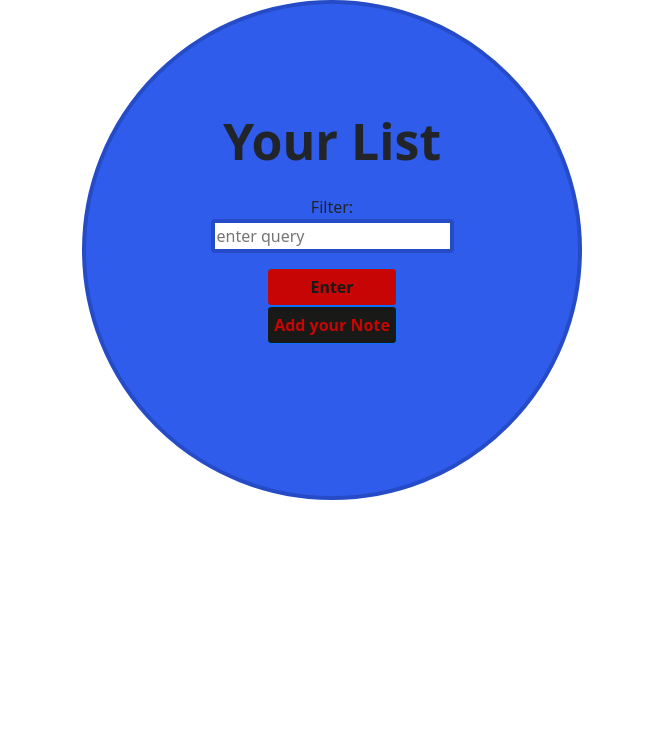
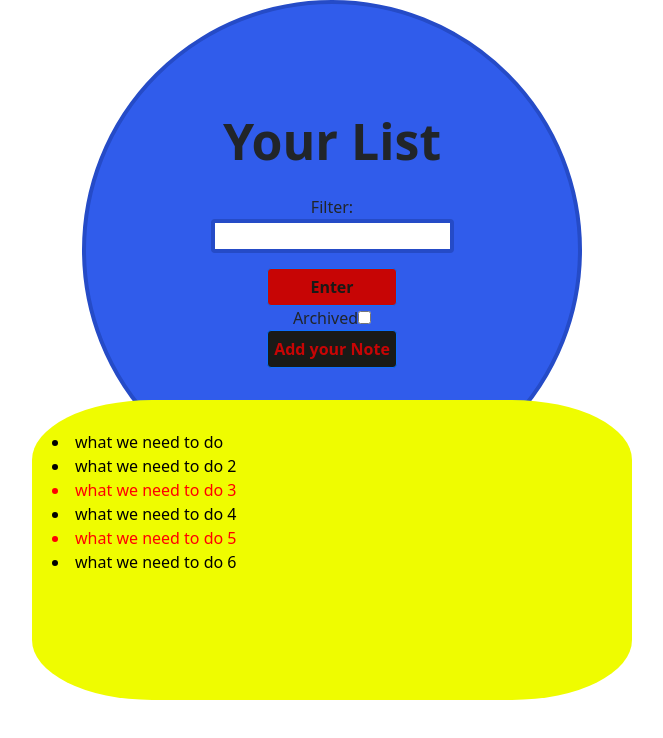
Before and after one commit to Sergey-Markov/todo-list-cibersec, a React (Create React App) app: page / in a window 1280 px wide. Shown: the top 738 px of the page, without its empty margins (308-971 px from the left). Built offline with nearby package versions, Linux system fonts and the light colour scheme.

Commit message:
add filter

```diff
--- a/src/App.js
+++ b/src/App.js
@@ -1,13 +1,15 @@
 // import "./App.css";
 import { useState } from "react";
 import FormModal from "./components/FormModal/FormModal";
-import { Homepage } from "./components/Hompage";
+import { Homepage } from "./components/Homepage";
 import { ListTodo } from "./components/ListTodo";
 
 // 1.сделать HomePage
 // 2.
 // 3.сделать роутер дом
 // 4.страница с логотипом фильтрацией и список туду
+// 5.filter checkbox: 1)complete and no filter
+//                    2)checkbox in todo complete and no
 
 function App() {
   const [show, setShow] = useState(false);
--- a/src/components/FormModal/FormModal.js
+++ b/src/components/FormModal/FormModal.js
@@ -21,13 +21,10 @@ export default function FormModal({ show, setShow }) {
   return (
     <>
       <Modal show={show} onHide={handleClose}>
-        {/* <Modal.Header className={s.modal_title} closeButton>
-          <Modal.Title className={s.modal_title}>Modal heading</Modal.Title>
-        </Modal.Header> */}
-        <div>
+        <div className={s.header_modal_field}>
           <h2 className={s.modalTitle}>Enter your Note</h2>
-          <button>
-            <BsXCircle />
+          <button className={s.btn_circle_close} onClick={handleClose}>
+            <BsXCircle className={s.bsXCircle} />
           </button>
         </div>
         <Modal.Body>
@@ -42,7 +39,8 @@ export default function FormModal({ show, setShow }) {
             />
 
             <label htmlFor="text">Text of Note</label>
-            <input
+            <textarea
+              className={s.form_text_input}
               id="text"
               name="text"
               type="text"
@@ -51,7 +49,7 @@ export default function FormModal({ show, setShow }) {
             />
           </form>
         </Modal.Body>
-        <Modal.Footer>
+        <Modal.Footer className={s.modal_footer}>
           <Button variant="secondary" onClick={handleClose}>
             Close
           </Button>
--- a/src/components/FormModal/FormModal.module.css
+++ b/src/components/FormModal/FormModal.module.css
@@ -4,7 +4,34 @@
   background-color: rgb(37, 75, 199);
   text-align: center;
 }
-/* .modal_title{
-    text-align: center;
-
-} */
+.header_modal_field {
+  position: relative;
+}
+.form_field {
+  display: flex;
+  flex-direction: column;
+}
+.form_text_input {
+  width: auto;
+  height: 100px;
+  word-wrap: break-word;
+}
+.btn_circle_close {
+  position: absolute;
+  top: 0;
+  right: 6px;
+  background: transparent;
+  border: none;
+}
+.bsXCircle {
+  color: rgb(239, 252, 0);
+}
+.bsXCircle:hover,
+.bsXCircle:focus {
+  color: red;
+  background-color: black;
+  border-radius: 50%;
+}
+.modal_footer {
+  background-color: rgb(239, 252, 0);
+}
--- a/src/components/ListTodo/ListTodo.js
+++ b/src/components/ListTodo/ListTodo.js
@@ -1,27 +1,67 @@
+import { Button } from "react-bootstrap";
+import { useFormik, Formik, Field, Form } from "formik";
 import s from "./ListTodo.module.css";
-import { Button } from "react-bootstrap";
+import { useState } from "react";
+
+const todosData = [
+  { id: 1, title: "what we need to do", completed: false },
+  { id: 2, title: "what we need to do 2 ", completed: false },
+  { id: 3, title: "what we need to do 3", completed: true },
+  { id: 4, title: "what we need to do 4 ", completed: false },
+  { id: 5, title: "what we need to do 5", completed: true },
+  { id: 6, title: "what we need to do 6", completed: false },
+];
 
 export default function ListTodo({ setShow }) {
+  const [todos, setTodos] = useState(todosData);
+
   const handleShow = () => setShow(true);
+  const formik = useFormik({
+    initialValues: {
+      filter: "",
+      isCompleted: false,
+    },
+    onSubmit: (values) => {
+      console.log(values);
+      console.log(todos);
+    },
+    onChange: (values) => {
+      const completedTodo = todos.filter(
+        (todo) => todo.completed === values.isCompleted
+      );
+      setTodos(completedTodo);
+    },
+  });
 
   return (
     <div className={s.field}>
       <div className={s.field_title}>
-        <p className={s.title_filter}>Your List</p>
-        <form onSubmit="">
+        <p className={s.title_field}>Your List</p>
+        <form className={s.form_field} onSubmit={formik.handleSubmit}>
+          <label htmlFor="filter" className={s.filter_title}>
+            Filter:
+          </label>
+          <input
+            className={s.filter_input}
+            id="filter"
+            name="filter"
+            type="filter"
+            onChange={formik.handleChange}
+            value={formik.values.filter}
+          />
+          <Button type="submit" className={s.filter_btn} variant="primary">
+            Enter
+          </Button>
+
           <label>
-            <p className={s.filter_title}>Filter:</p>
+            Archived
             <input
-              className={s.filter_input}
-              type="text"
-              value=""
-              onChange=""
-              placeholder="enter query"
+              type="checkbox"
+              name="isCompleted"
+              onChange={formik.handleChange}
+              value={formik.values.isCompleted}
             />
           </label>
-          <Button className={s.filter_btn} variant="primary" onClick="">
-            Enter
-          </Button>
         </form>
 
         <Button
@@ -32,6 +72,18 @@ export default function ListTodo({ setShow }) {
           Add your Note
         </Button>
       </div>
+      <div className={s.field_list}>
+        {todos.map((todo) => {
+          return (
+            <li
+              key={todo.id}
+              style={{ color: todo.completed ? "red" : "black" }}
+            >
+              {todo.title}
+            </li>
+          );
+        })}
+      </div>
     </div>
   );
 }
--- a/src/components/ListTodo/ListTodo.module.css
+++ b/src/components/ListTodo/ListTodo.module.css
@@ -1,7 +1,9 @@
 .field {
   text-align: center;
 }
+
 .field_title {
+  position: relative;
   margin: 0 auto;
   padding-top: 100px;
 
@@ -11,11 +13,12 @@
   border-radius: 50%;
   border: 4px solid rgb(37, 75, 199);
 }
-.title_filter {
+.title_field {
   font-size: 50px;
   font-weight: 700;
 }
 .filter_title {
+  display: block;
   font-size: 16px;
   font-weight: 400;
   margin-bottom: 0;
@@ -60,3 +63,24 @@
   background: rgb(239, 252, 0);
   color: rgb(48, 92, 235);
 }
+.field_list {
+  position: absolute;
+  margin: 0 auto;
+  top: 400px;
+  left: 50%;
+  margin-left: -300px;
+  padding: 30px 20px;
+
+  width: 600px;
+  min-height: 300px;
+  height: auto;
+
+  text-align: start;
+  font-size: 16px;
+  font-weight: 500;
+  word-spacing: normal;
+
+  border-radius: 20%;
+  background: rgb(239, 252, 0);
+  color: black;
+}
```
Also changed, not shown: src/components/Homepage/Homepage.js (renamed from src/components/Hompage/Homepage.js), src/components/Homepage/Homepage.module.css (renamed from src/components/Hompage/Homepage.module.css), src/components/Homepage/index.js (renamed from src/components/Hompage/index.js).
